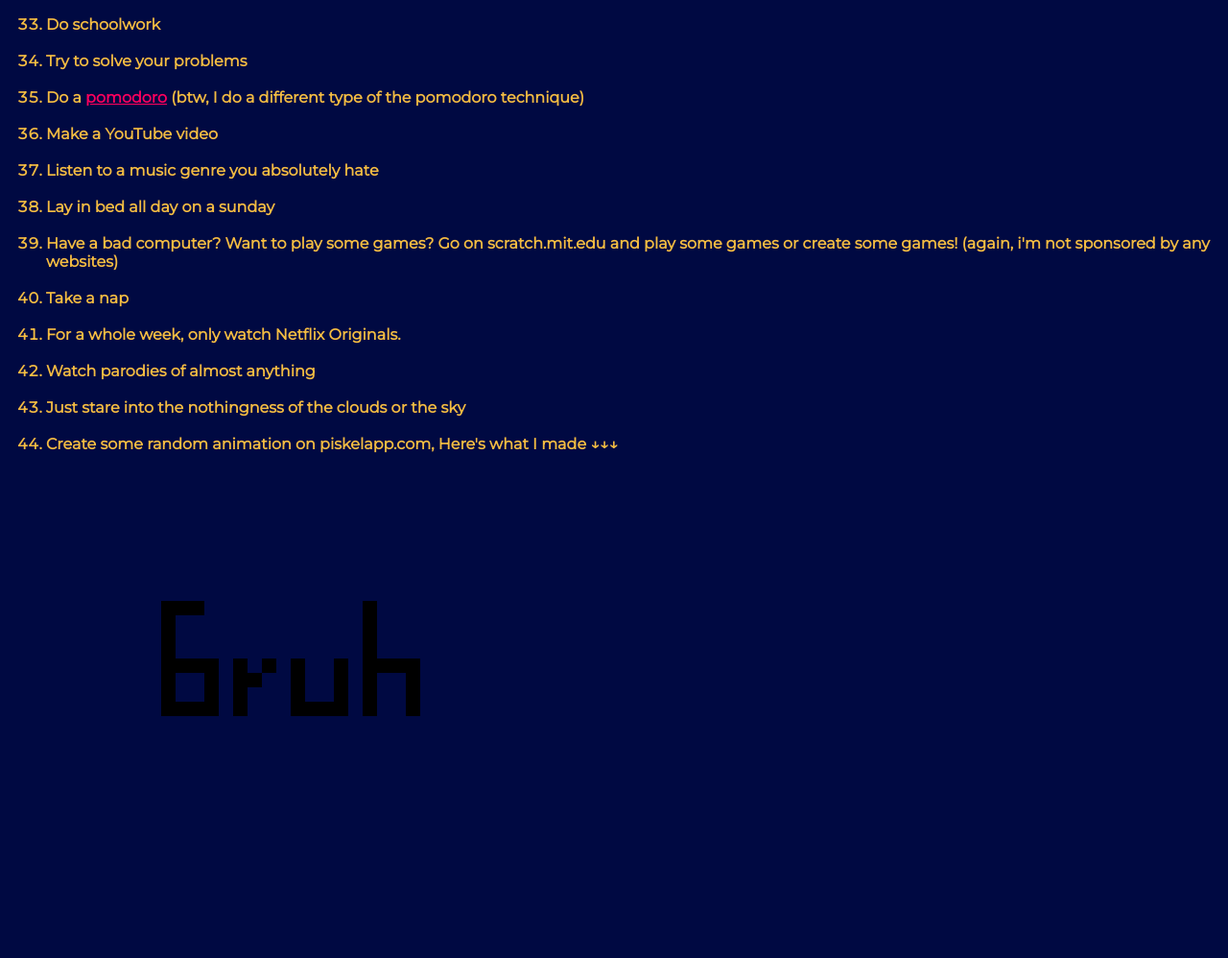
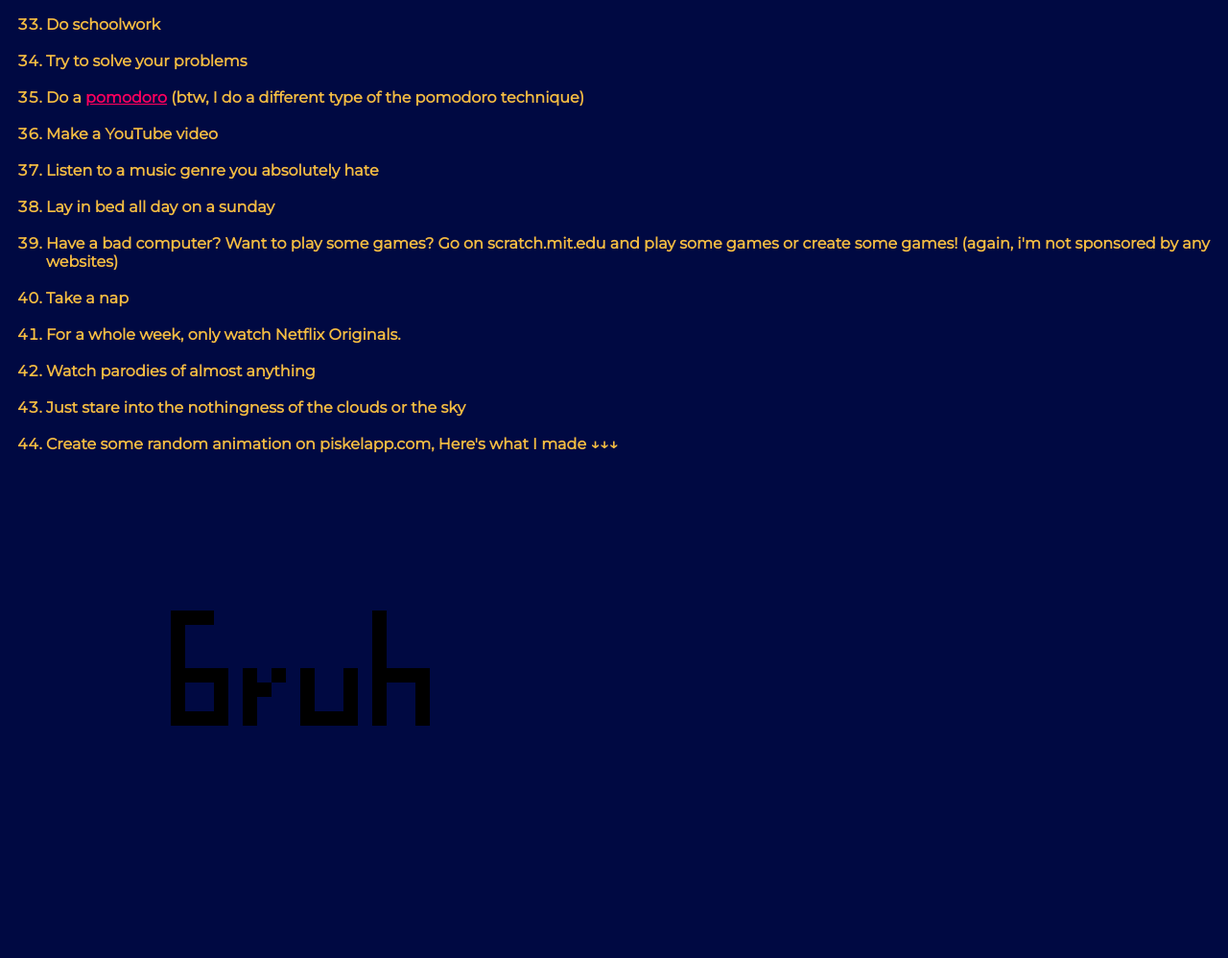
Before and after one commit to 61Things/61Things.github.io, a plain HTML site: page index.html in a window 1280 px wide. Shown: the part 1481-2479 px from the top of the page at 96% size. Drawn offline with Linux system fonts and the light colour scheme.

Commit message:
Update index.html

```diff
--- a/index.html
+++ b/index.html
@@ -17,6 +17,9 @@
             a {
                 color: #FF005D
                 ;
+            }
+            #piskel {
+                padding: 10px;
             }
         </style>
     </head>
@@ -102,7 +105,9 @@
             <br>
             <li> Create some random animation on piskelapp.com, Here's what I made ↓↓↓</li>
             <br>
+            <div id="piskel">
             <img src="New Piskel (1).gif" alt="A random animation that says 'bruh'.">
+            </div>
             <br>
 
         </ol>
```
